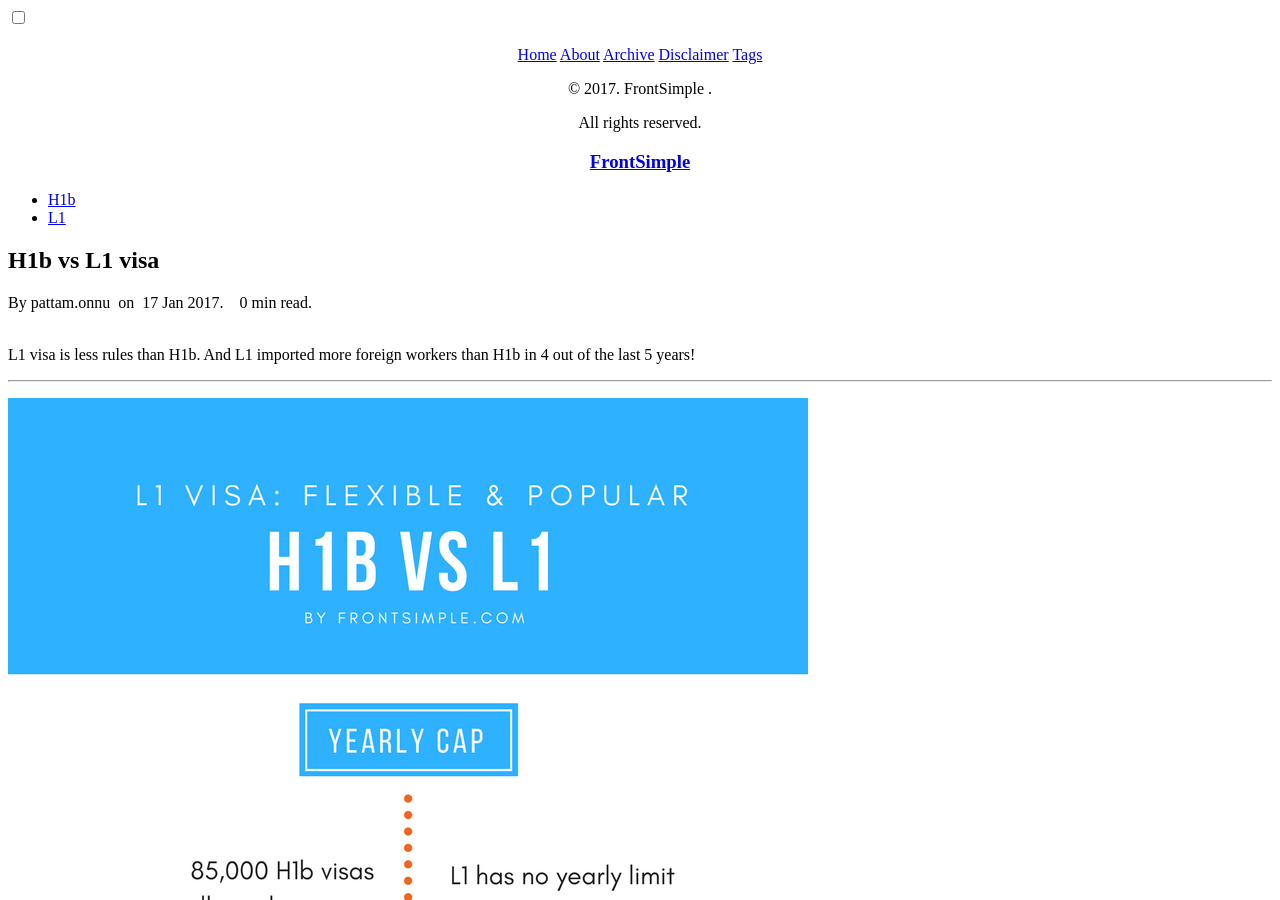
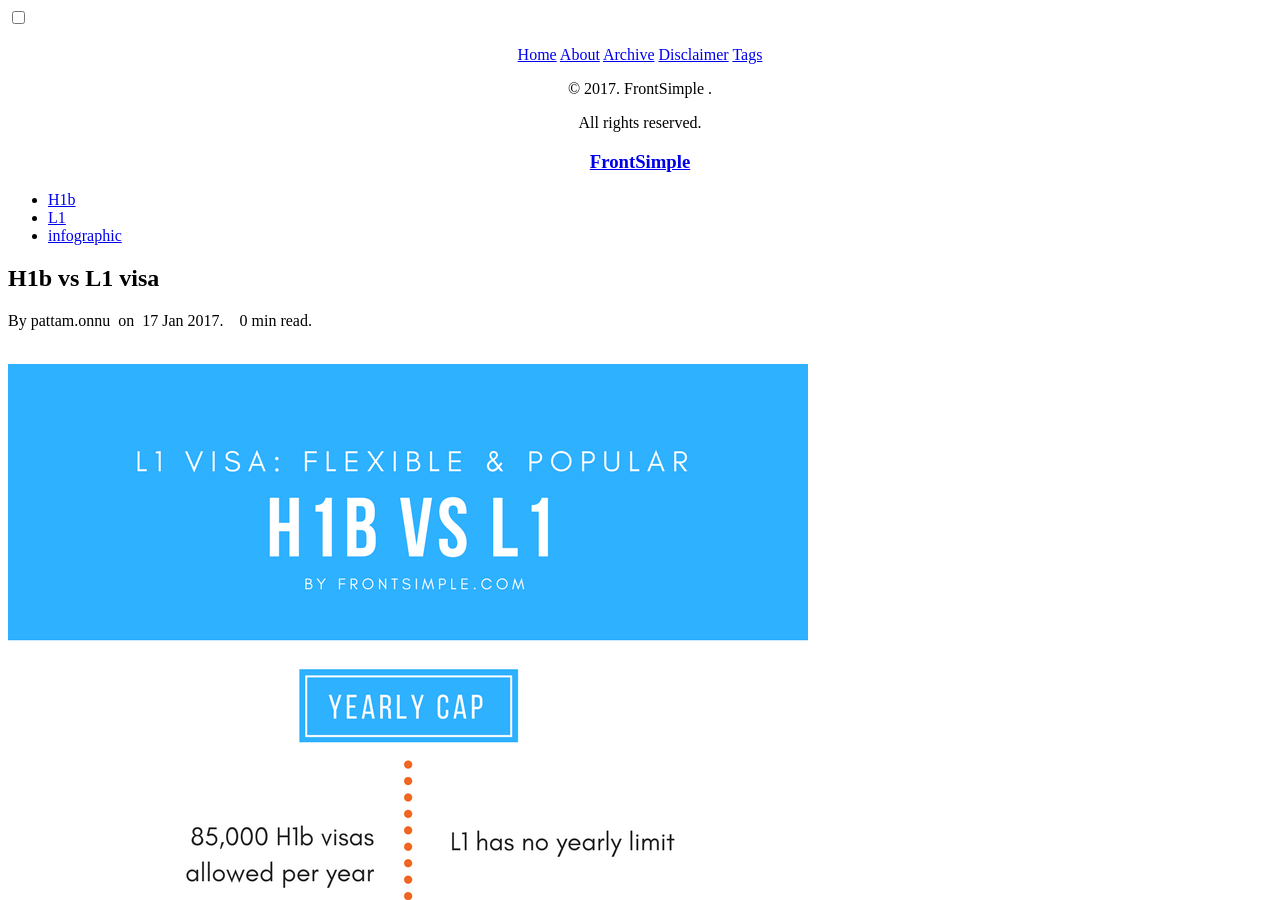
Before and after one commit to gitforwork2/gitforwork.github.io, a Jekyll site: the page built from _posts/2017-1-17-H1b-vs-L1-infographic.md, in a window 1280 px wide and 900 px high. Built offline with Jekyll 4.4.1, drawn with Linux system fonts in a browser that asks for light colours; comment, search, counter and statistics services are not loaded.

```diff
--- a/_posts/2017-1-17-H1b-vs-L1-infographic.md
+++ b/_posts/2017-1-17-H1b-vs-L1-infographic.md
@@ -2,12 +2,9 @@
 layout: post
 title: H1b vs L1 visa
 date: 2017-01-17
-tags: H1b L1
+tags: H1b L1 infographic
 comments: true
 description: H1b and L1 visa comparison infographic
----
-L1 visa is less rules than H1b. And L1 imported more foreign workers than H1b in 4 out of the last 5 years!
-
 ---
 
 ![L1 vs H1b](/assets/images/posts/H1b-vs-L1-infographic-v1.0.png)
```
